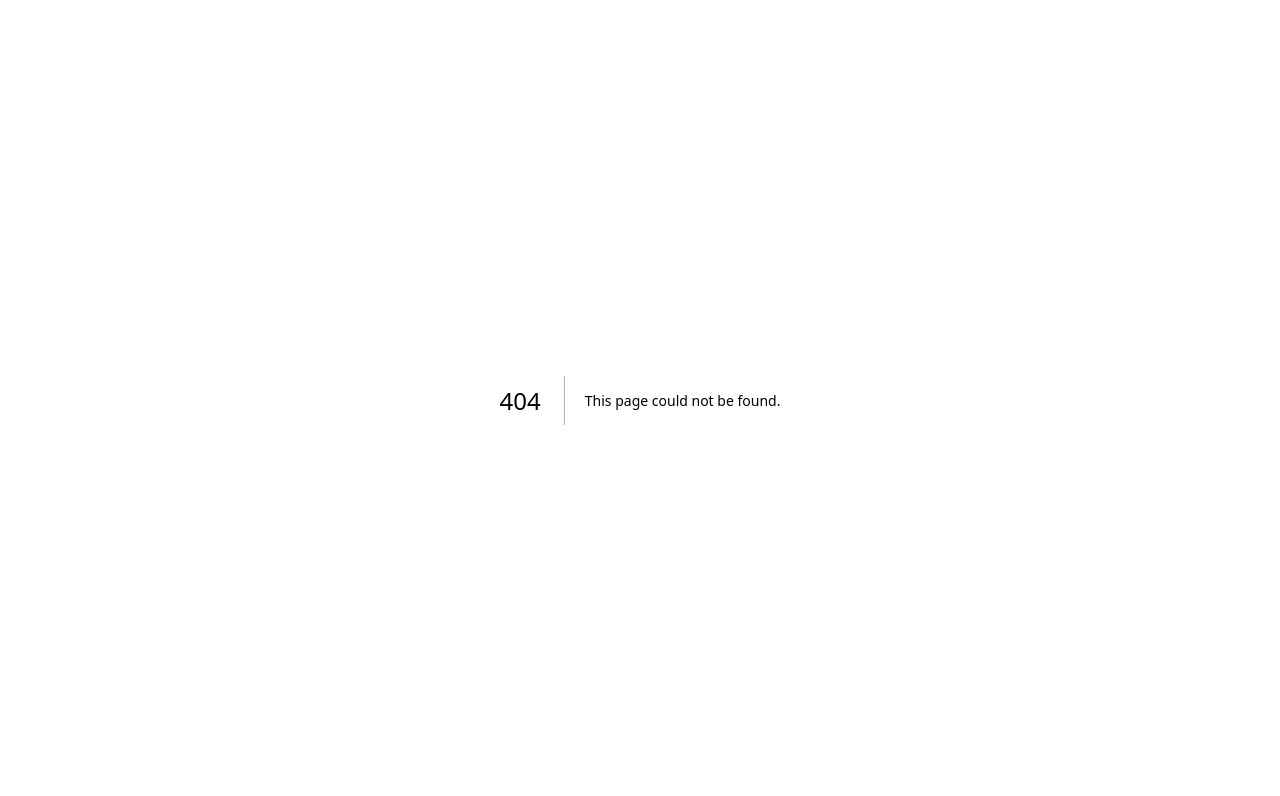
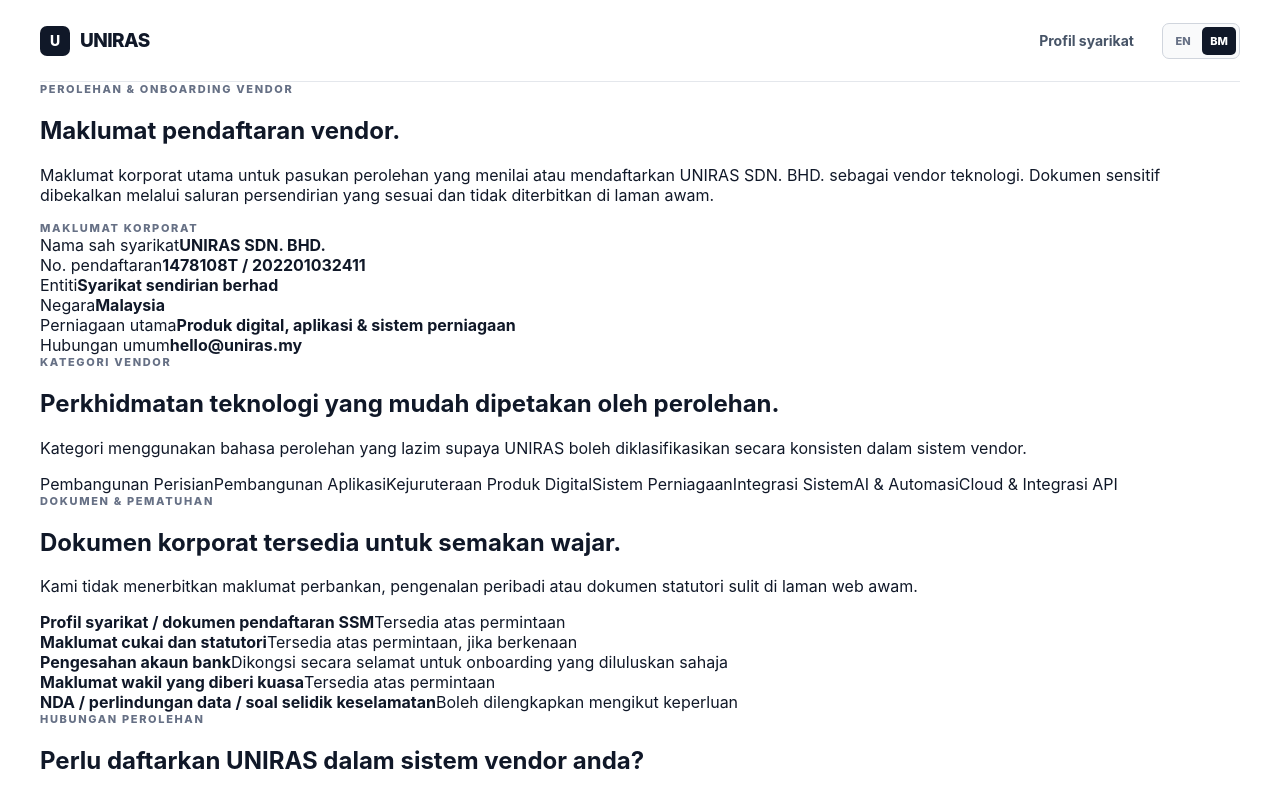
Before and after one commit to kaerogroup/uniras-corporate, a Next.js app: page /bm/vendor in a window 1280 px wide. Before the commit this address had no page. Shown: the top 796 px of the page. Built offline with nearby package versions, Linux system fonts and the light colour scheme.

Commit message:
feat(vendor): add Malay procurement-ready company information page

```diff
--- /dev/null
+++ b/app/bm/vendor/page.tsx
@@ -0,0 +1,71 @@
+export const metadata = {
+  title: "Pendaftaran Vendor | UNIRAS SDN. BHD.",
+  description: "Maklumat korporat dan perolehan untuk pendaftaran UNIRAS SDN. BHD. sebagai vendor teknologi.",
+};
+
+const categories = [
+  "Pembangunan Perisian",
+  "Pembangunan Aplikasi",
+  "Kejuruteraan Produk Digital",
+  "Sistem Perniagaan",
+  "Integrasi Sistem",
+  "AI & Automasi",
+  "Cloud & Integrasi API",
+];
+
+const documents = [
+  ["Profil syarikat / dokumen pendaftaran SSM", "Tersedia atas permintaan"],
+  ["Maklumat cukai dan statutori", "Tersedia atas permintaan, jika berkenaan"],
+  ["Pengesahan akaun bank", "Dikongsi secara selamat untuk onboarding yang diluluskan sahaja"],
+  ["Maklumat wakil yang diberi kuasa", "Tersedia atas permintaan"],
+  ["NDA / perlindungan data / soal selidik keselamatan", "Boleh dilengkapkan mengikut keperluan"],
+];
+
+export default function VendorMalayPage() {
+  return (
+    <main>
+      <header className="site-header shell">
+        <a className="brand" href="/bm" aria-label="Laman utama UNIRAS"><span className="brand-mark">U</span><span>UNIRAS</span></a>
+        <nav aria-label="Navigasi halaman vendor"><a href="/bm">Profil syarikat</a><span className="language-switch"><a href="/vendor">EN</a><span className="active">BM</span></span></nav>
+      </header>
+
+      <section className="vendor-hero shell">
+        <div className="eyebrow">Perolehan & Onboarding Vendor</div>
+        <h1>Maklumat pendaftaran vendor.</h1>
+        <p>Maklumat korporat utama untuk pasukan perolehan yang menilai atau mendaftarkan UNIRAS SDN. BHD. sebagai vendor teknologi. Dokumen sensitif dibekalkan melalui saluran persendirian yang sesuai dan tidak diterbitkan di laman awam.</p>
+      </section>
+
+      <section className="vendor-section shell">
+        <div className="section-kicker">Maklumat korporat</div>
+        <div className="vendor-facts">
+          <div><span>Nama sah syarikat</span><strong>UNIRAS SDN. BHD.</strong></div>
+          <div><span>No. pendaftaran</span><strong>1478108T / 202201032411</strong></div>
+          <div><span>Entiti</span><strong>Syarikat sendirian berhad</strong></div>
+          <div><span>Negara</span><strong>Malaysia</strong></div>
+          <div><span>Perniagaan utama</span><strong>Produk digital, aplikasi & sistem perniagaan</strong></div>
+          <div><span>Hubungan umum</span><strong>hello@uniras.my</strong></div>
+        </div>
+      </section>
+
+      <section className="vendor-section vendor-soft">
+        <div className="shell">
+          <div className="section-kicker">Kategori vendor</div>
+          <div className="vendor-heading"><h2>Perkhidmatan teknologi yang mudah dipetakan oleh perolehan.</h2><p>Kategori menggunakan bahasa perolehan yang lazim supaya UNIRAS boleh diklasifikasikan secara konsisten dalam sistem vendor.</p></div>
+          <div className="vendor-tags">{categories.map((item) => <span key={item}>{item}</span>)}</div>
+        </div>
+      </section>
+
+      <section className="vendor-section shell">
+        <div className="section-kicker">Dokumen & pematuhan</div>
+        <div className="vendor-heading"><h2>Dokumen korporat tersedia untuk semakan wajar.</h2><p>Kami tidak menerbitkan maklumat perbankan, pengenalan peribadi atau dokumen statutori sulit di laman web awam.</p></div>
+        <div className="document-list">{documents.map(([name,status]) => <div key={name}><strong>{name}</strong><span>{status}</span></div>)}</div>
+      </section>
+
+      <section className="vendor-section vendor-note">
+        <div className="shell vendor-note-inner"><div><div className="section-kicker">Hubungan perolehan</div><h2>Perlu daftarkan UNIRAS dalam sistem vendor anda?</h2><p>Hantar borang pendaftaran, senarai semak dokumen atau keperluan perolehan. Kami akan membalas dengan maklumat korporat berkaitan melalui saluran yang sesuai.</p></div><a className="button primary" href="mailto:hello@uniras.my?subject=Pendaftaran%20Vendor%20-%20UNIRAS%20SDN.%20BHD.">Minta dokumen vendor</a></div>
+      </section>
+
+      <footer className="footer shell"><div className="brand"><span className="brand-mark">U</span><span>UNIRAS</span></div><p>UNIRAS SDN. BHD.<br/>No. Pendaftaran 1478108T / 202201032411</p><p>Produk Digital · Aplikasi · Sistem Perniagaan</p><p>© 2026 UNIRAS SDN. BHD.</p></footer>
+    </main>
+  );
+}
```
